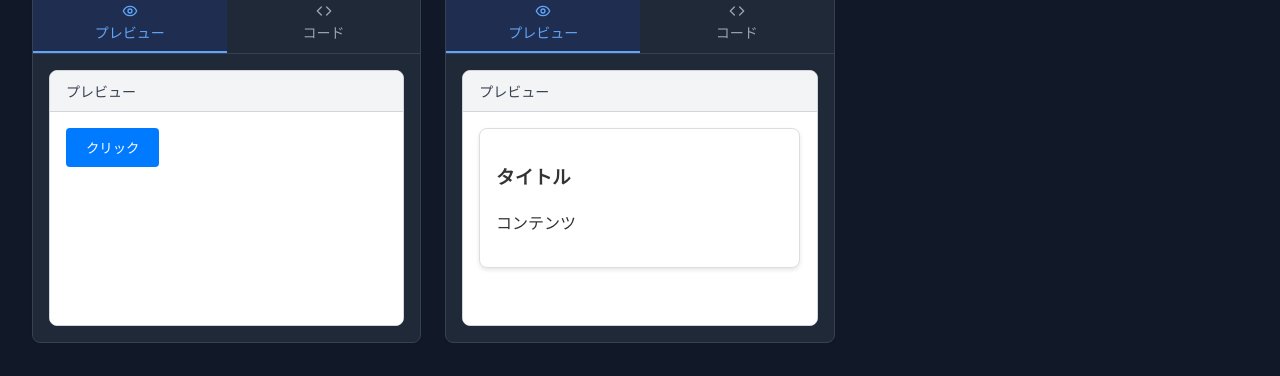
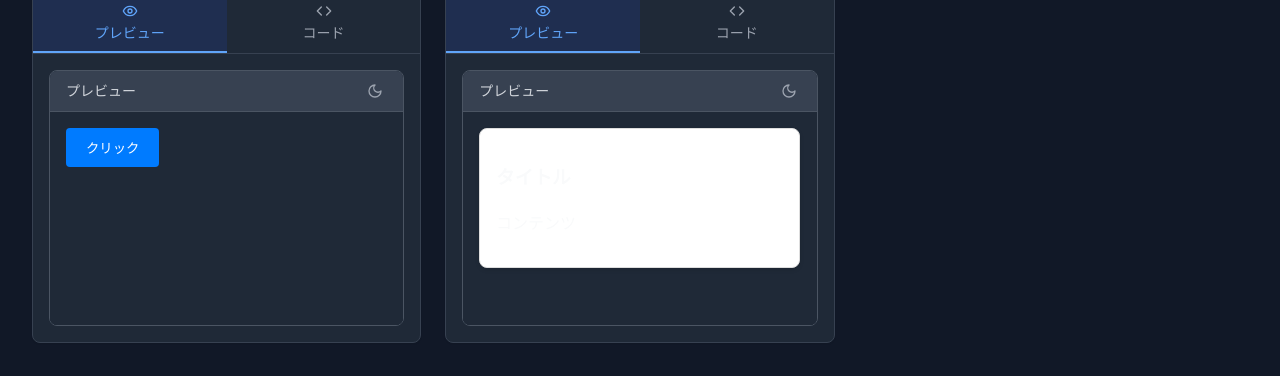
Before and after one commit to tom-wat/component-management, a React (Vite) app: page / in a window 1280 px wide. Both pictures are taken after a click on the button 363 px from the left and 24 px from the top of the page. Shown: the part 280-656 px from the top of the page. Built offline with nearby package versions, Linux system fonts and the light colour scheme; no server answers.

Commit message:
ダークモードプレビュー対応

```diff
--- a/src/App.tsx
+++ b/src/App.tsx
@@ -246,6 +246,7 @@ function App() {
             onCreateNew={handleCreateNew}
             loading={loading}
             viewMode={viewMode}
+            isDarkMode={isDarkMode}
           />
         )}
       </main>
@@ -256,6 +257,7 @@ function App() {
           onSave={handleSave}
           onCancel={handleCancel}
           isEditing={false}
+          isDarkMode={isDarkMode}
         />
       )}
 
@@ -272,6 +274,7 @@ function App() {
           onSave={handleSave}
           onCancel={handleCancel}
           isEditing={true}
+          isDarkMode={isDarkMode}
         />
       )}
 
--- a/src/components/ComponentCard.tsx
+++ b/src/components/ComponentCard.tsx
@@ -10,6 +10,7 @@ interface ComponentCardProps {
   onEdit: (component: Component) => void;
   onDelete: (id: string) => void;
   viewMode?: 'grid' | 'list';
+  isDarkMode?: boolean;
 }
 
 export const ComponentCard: React.FC<ComponentCardProps> = ({
@@ -17,6 +18,7 @@ export const ComponentCard: React.FC<ComponentCardProps> = ({
   onEdit,
   onDelete,
   viewMode = 'grid',
+  isDarkMode = false,
 }) => {
   const [copied, setCopied] = useState<string | null>(null);
   const [activeView, setActiveView] = useState<'preview' | 'code'>('preview');
@@ -136,6 +138,7 @@ export const ComponentCard: React.FC<ComponentCardProps> = ({
               html={component.html}
               css={component.css}
               js={component.js}
+              isDarkMode={isDarkMode}
             />
           </div>
         ) : (
--- a/src/components/ComponentForm.tsx
+++ b/src/components/ComponentForm.tsx
@@ -9,6 +9,7 @@ interface ComponentFormProps {
   onSave: (data: ComponentFormData) => void;
   onCancel: () => void;
   isEditing?: boolean;
+  isDarkMode?: boolean;
 }
 
 const categories = ['UI', 'Layout', 'Form', 'Navigation', 'Content', 'Other'];
@@ -18,6 +19,7 @@ export const ComponentForm: React.FC<ComponentFormProps> = ({
   onSave,
   onCancel,
   isEditing = false,
+  isDarkMode = false,
 }) => {
   const [formData, setFormData] = useState<ComponentFormData>(
     initialData || {
@@ -195,6 +197,7 @@ export const ComponentForm: React.FC<ComponentFormProps> = ({
                   css={formData.css}
                   js={formData.js}
                   isModal={true}
+                  isDarkMode={isDarkMode}
                 />
               </div>
             )}
--- a/src/components/ComponentList.tsx
+++ b/src/components/ComponentList.tsx
@@ -9,6 +9,7 @@ interface ComponentListProps {
   onCreateNew: () => void;
   loading?: boolean;
   viewMode: 'grid' | 'list';
+  isDarkMode?: boolean;
 }
 
 export const ComponentList: React.FC<ComponentListProps> = ({
@@ -18,6 +19,7 @@ export const ComponentList: React.FC<ComponentListProps> = ({
   onCreateNew,
   loading = false,
   viewMode,
+  isDarkMode = false,
 }) => {
   if (loading) {
     return (
@@ -34,15 +36,15 @@ export const ComponentList: React.FC<ComponentListProps> = ({
         <div className="text-4xl mb-6" role="img" aria-label="検索">
           🔍
         </div>
-        <h3 className="text-xl font-medium text-gray-900 mb-2">
+        <h3 className="text-xl font-medium text-gray-900 dark:text-white mb-2">
           コンポーネントが見つかりません
         </h3>
-        <p className="text-gray-500 mb-6">
+        <p className="text-gray-500 dark:text-gray-400 mb-6">
           検索条件を変更するか、新しいコンポーネントを作成してください。
         </p>
         <button
           onClick={onCreateNew}
-          className="hidden md:inline-flex items-center px-6 py-3 bg-blue-600 text-white text-sm font-medium rounded-md hover:bg-blue-700 focus:outline-none focus:ring-2 focus:ring-offset-2 focus:ring-blue-500 transition-colors"
+          className="hidden md:inline-flex items-center px-6 py-3 bg-blue-600 dark:bg-blue-500 text-white text-sm font-medium rounded-md hover:bg-blue-700 dark:hover:bg-blue-600 focus:outline-none focus:ring-2 focus:ring-offset-2 focus:ring-blue-500 dark:focus:ring-blue-400 transition-colors"
         >
           <svg className="w-5 h-5 mr-2" fill="none" stroke="currentColor" viewBox="0 0 24 24">
             <path strokeLinecap="round" strokeLinejoin="round" strokeWidth={2} d="M12 4v16m8-8H4" />
@@ -66,6 +68,7 @@ export const ComponentList: React.FC<ComponentListProps> = ({
           onEdit={onEdit}
           onDelete={onDelete}
           viewMode={viewMode}
+          isDarkMode={isDarkMode}
         />
       ))}
     </div>
--- a/src/components/ComponentPreview.tsx
+++ b/src/components/ComponentPreview.tsx
@@ -1,4 +1,5 @@
-import React, { useRef, useEffect } from 'react';
+import React, { useRef, useEffect, useState } from 'react';
+import { Sun, Moon } from 'lucide-react';
 import { sanitizeHtml } from '../utils/helpers';
 
 interface ComponentPreviewProps {
@@ -6,15 +7,23 @@ interface ComponentPreviewProps {
   css: string;
   js: string;
   isModal?: boolean; // モーダル内での表示かどうか
+  isDarkMode?: boolean; // 親のダークモード状態
 }
 
 export const ComponentPreview: React.FC<ComponentPreviewProps> = ({
   html,
   css,
   js,
-  isModal = false
+  isModal = false,
+  isDarkMode = false
 }) => {
   const iframeRef = useRef<HTMLIFrameElement>(null);
+  const [useDarkBackground, setUseDarkBackground] = useState(isDarkMode);
+
+  // 親のダークモード状態が変更されたら自動で同期
+  useEffect(() => {
+    setUseDarkBackground(isDarkMode);
+  }, [isDarkMode]);
 
   useEffect(() => {
     const updatePreview = () => {
@@ -44,8 +53,9 @@ export const ComponentPreview: React.FC<ComponentPreviewProps> = ({
                       padding: 16px;
                       font-family: -apple-system, BlinkMacSystemFont, 'Segoe UI', 'Roboto', 'Oxygen', 'Ubuntu', 'Cantarell', sans-serif;
                       line-height: 1.5;
-                      color: #333;
-                      background: #fff;
+                      background: ${useDarkBackground ? '#1f2937' : '#fff'};
+                      color: ${useDarkBackground ? '#f9fafb' : '#333'};
+                      transition: background-color 0.2s, color 0.2s;
                     }
                     ${css}
                   </style>
@@ -94,12 +104,23 @@ export const ComponentPreview: React.FC<ComponentPreviewProps> = ({
     return () => {
       clearTimeout(timeoutId);
     };
-  }, [html, css, js]);
+  }, [html, css, js, useDarkBackground]);
 
   return (
-    <div className="w-full h-full border border-gray-300 rounded-lg overflow-hidden bg-white">
-      <div className="bg-gray-100 px-4 py-2 border-b border-gray-300">
-        <span className="text-sm font-medium text-gray-700">プレビュー</span>
+    <div className="w-full h-full border border-gray-300 dark:border-gray-600 rounded-lg overflow-hidden bg-white dark:bg-gray-800 transition-colors duration-200">
+      <div className="bg-gray-100 dark:bg-gray-700 px-4 py-2 border-b border-gray-300 dark:border-gray-600 flex items-center justify-between">
+        <span className="text-sm font-medium text-gray-700 dark:text-gray-300">プレビュー</span>
+        <button
+          onClick={() => setUseDarkBackground(!useDarkBackground)}
+          className="inline-flex items-center justify-center p-1 rounded-md text-gray-600 dark:text-gray-400 hover:text-gray-800 dark:hover:text-gray-200 hover:bg-gray-200 dark:hover:bg-gray-600 focus:outline-none focus:ring-2 focus:ring-blue-500 dark:focus:ring-blue-400 transition-colors duration-200"
+          title={useDarkBackground ? 'ライトモードで表示' : 'ダークモードで表示'}
+        >
+          {useDarkBackground ? (
+            <Moon className="h-4 w-4" />
+          ) : (
+            <Sun className="h-4 w-4" />
+          )}
+        </button>
       </div>
       <iframe
         ref={iframeRef}
@@ -108,7 +129,7 @@ export const ComponentPreview: React.FC<ComponentPreviewProps> = ({
         style={{
           minHeight: isModal ? '400px' : '300px',
           height: isModal ? 'calc(100vh - 200px)' : 'auto',
-          backgroundColor: '#fff'
+          backgroundColor: useDarkBackground ? '#1f2937' : '#fff'
         }}
         title="Component Preview"
       />
```
